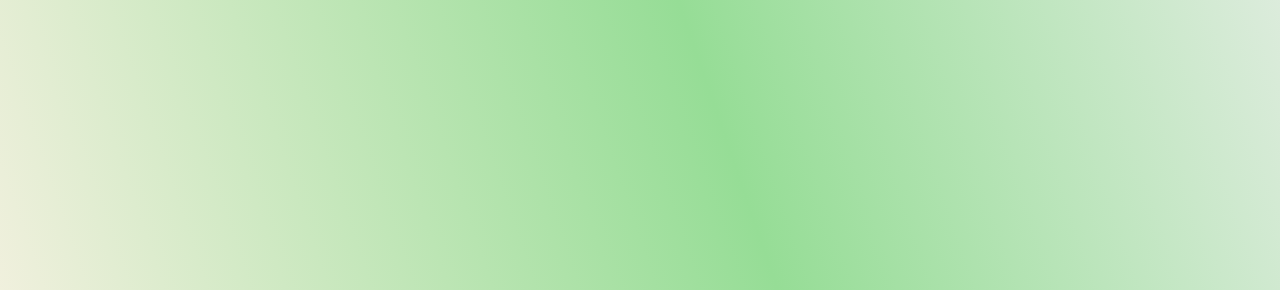
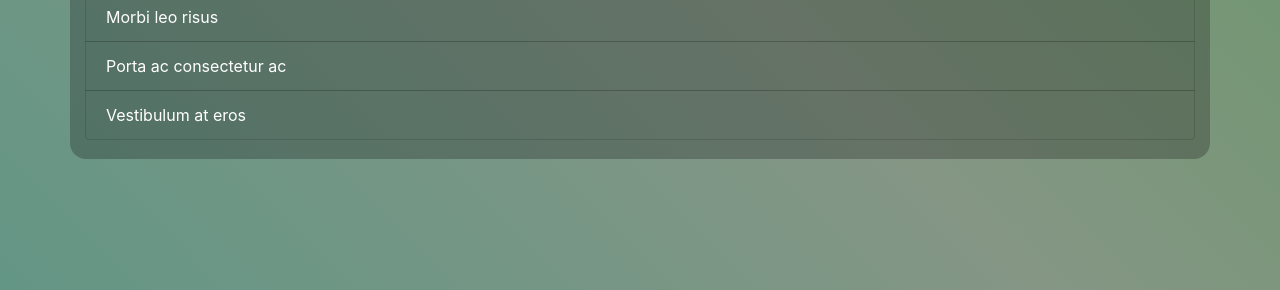
Before and after one commit to Vladislavrakitski/PULSAR, a React app: page / in a window 1280 px wide. Shown: the part 510-800 px from the top of the page. Built offline with nearby package versions, Linux system fonts and the light colour scheme.

Commit message:
menu with switches has been added

```diff
--- a/src/components/app.js
+++ b/src/components/app.js
@@ -1,4 +1,5 @@
 import React, { Component } from 'react';
+import Menu from './menu.js';
 import 'bootstrap/dist/css/bootstrap.min.css';
 import '../styles/app.css';
 
@@ -8,11 +9,11 @@ export default class App extends Component{
     counter2: 0,
     counter3: 0,
     degCounter: 0,
-    red: 240,
-    green: 150,
-    blue: 150,
-    roof: 240,
-    floor: 150,
+    red: 150,
+    green: 100,
+    blue: 100,
+    roof: 150,
+    floor: 100,
     currentTime: 0
   }
 
@@ -56,6 +57,7 @@ export default class App extends Component{
     else if (r == floor && g > floor && b == roof && c1 > 0) { c1--; g-- }
     else if (r < roof && g == floor && b == roof && c2 > 0) { c2--; r++ }
     else if (r == roof && g == floor && b > floor && c3 > 0) { c3--; b-- }
+    if (dG > 360) dG = 0;
     dG+=1;
 
     let colors = {
@@ -105,9 +107,10 @@ export default class App extends Component{
 
   render(){
     return(
-      <div className='clock' style={{backgroundImage: `linear-gradient(${this.state.degCounter}deg, ${this.state.colors.c14}, ${this.state.colors.c07}, ${this.state.colors.c15})`}}>
+      <div className='board' style={{backgroundImage: `linear-gradient(${45}deg, ${this.state.colors.c08}, ${this.state.colors.c17}, ${this.state.colors.c07})`}}>
         <h1>PULSAR CLOCK</h1>
         <p>{this.state.currentTime}</p>
+        <Menu />
       </div>
     )
   }
--- /dev/null
+++ b/src/components/menu.js
@@ -0,0 +1,23 @@
+import React, { Component } from 'react';
+
+export default class Menu extends Component{
+
+  render() {
+    return(
+      <div className='menu container'>
+        <ul className="list-group switch">
+          <li className="list-group-item line">
+            <div className="custom-control custom-switch">
+              <input type="checkbox" className="custom-control-input" id="customSwitch1" />
+              <label className="custom-control-label" htmlFor="customSwitch1">Toggle this switch element</label>
+            </div>
+          </li>
+          <li className="list-group-item line"><input type="range" className="custom-range" id="customRange1" /></li>
+          <li className="list-group-item line">Morbi leo risus</li>
+          <li className="list-group-item line">Porta ac consectetur ac</li>
+          <li className="list-group-item line">Vestibulum at eros</li>
+        </ul>
+      </div>
+    )
+  }
+}
--- a/src/styles/app.scss
+++ b/src/styles/app.scss
@@ -22,8 +22,8 @@ html {
       height: 100%;
       background-color: black;
       width: 100%;
-      .clock {
-        padding-top: 35vmin;
+      .board {
+        padding-top: 15vmin;
         width: 100%;
         height: 100%;
         h1 {
@@ -35,6 +35,19 @@ html {
           margin-top: 2vmin;
           font-size: 12vmin;
         }
+        .menu {
+          border-radius: 2vmin;
+          background-color: rgba(15, 15, 15, 0.26);
+          margin-top: 4vmin;
+          height: 290px;
+          .switch {
+            padding-top: 20px;
+            .line {
+              background-color: rgba(15, 15, 15, 0);
+              color: white;
+            }
+          }
+        }
       }
     }
   }
```
Also changed, not shown: src/styles/app.css.
